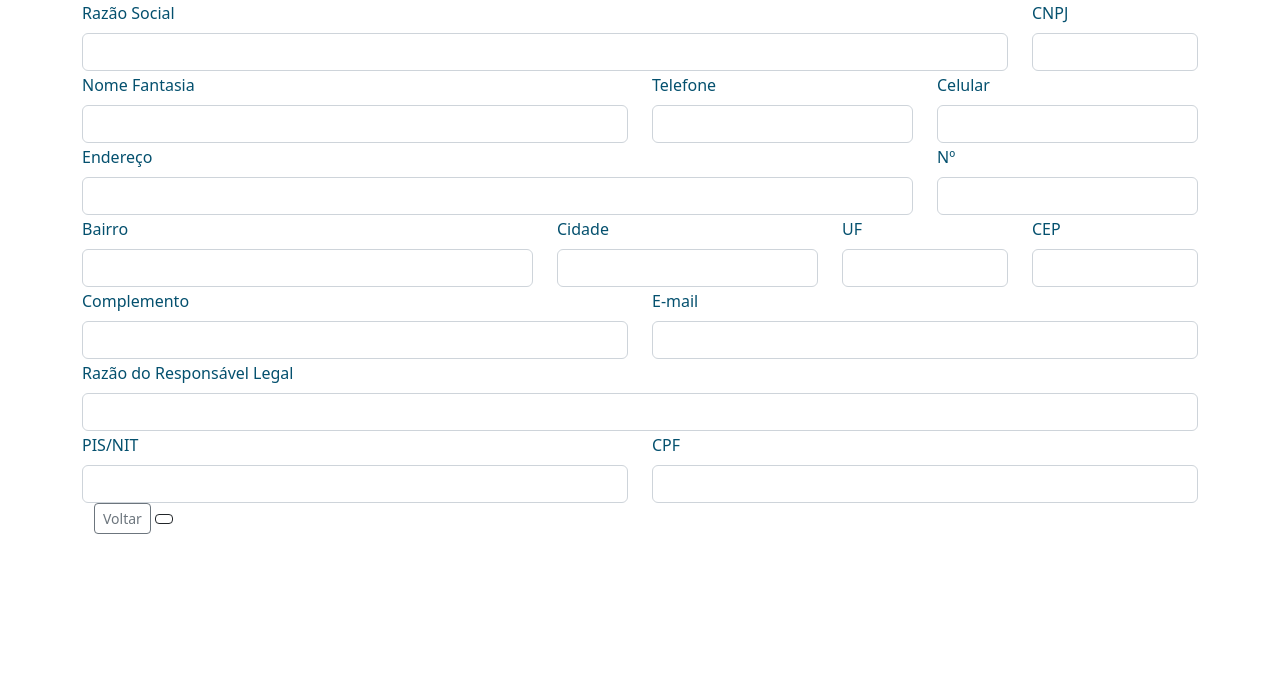
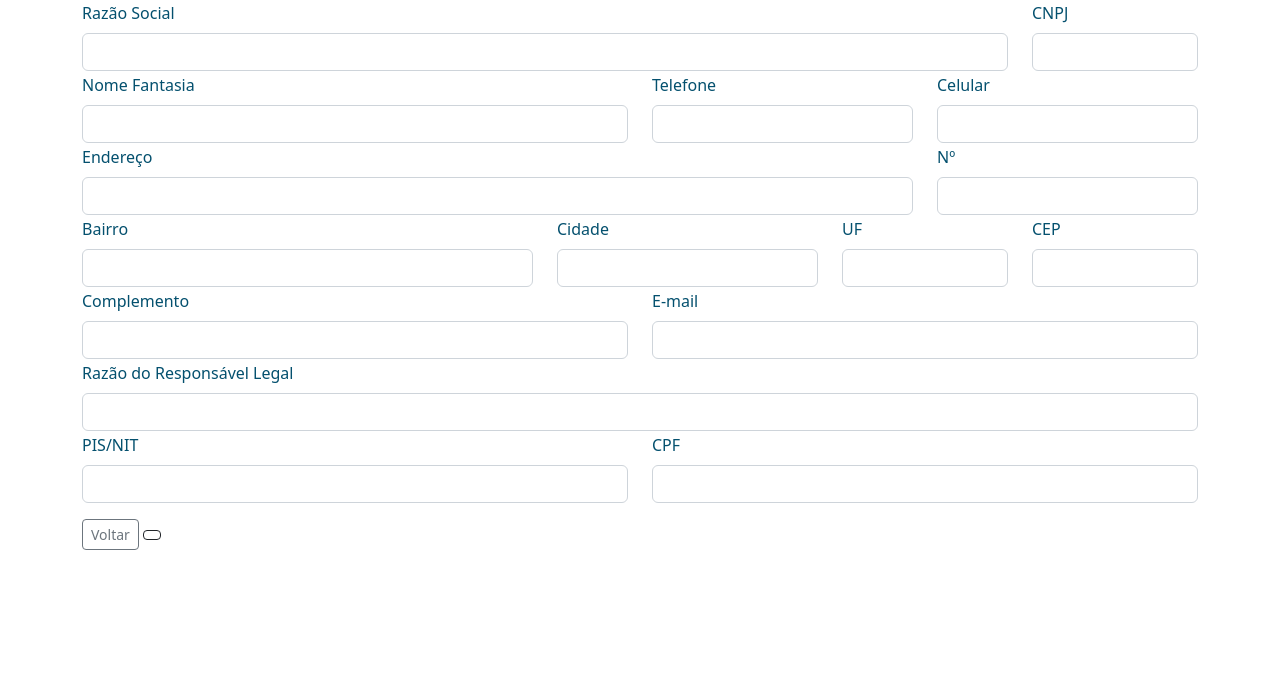
Before and after one commit to DeveloperIlusion/Hiring-Form, a PHP site: page /site/formEmpresasContratantes.php?acao=1 in a window 1280 px wide. Shown: the part 64-755 px from the top of the page. Run offline with PHP 8.4, Linux system fonts and the light colour scheme; data that the repository does not hold is empty.

Commit message:
Correção no botão
Correção no botão

```diff
--- a/formularioContratacao/site/formEmpresasContratantes.php
+++ b/formularioContratacao/site/formEmpresasContratantes.php
@@ -240,9 +240,11 @@
                     </div>
                 </div>
 
-                <input type="hidden" name="idContratante" id="idContratante" value="<?= $dataTblContratante['idContratante'] ?>">
+                <input type="hidden" name="idContratante" id="idContratante">
 
-                    <div class="col-auto container">
+                <div class="mt-3">
+
+                    <div class="col-auto">
                         <a href="listaEmpresasContratantes.php" class="btn btn-outline-secondary btn-sm mb-3">Voltar</a>
 
                         <?php
```
Also changed, not shown: 1 other file.
